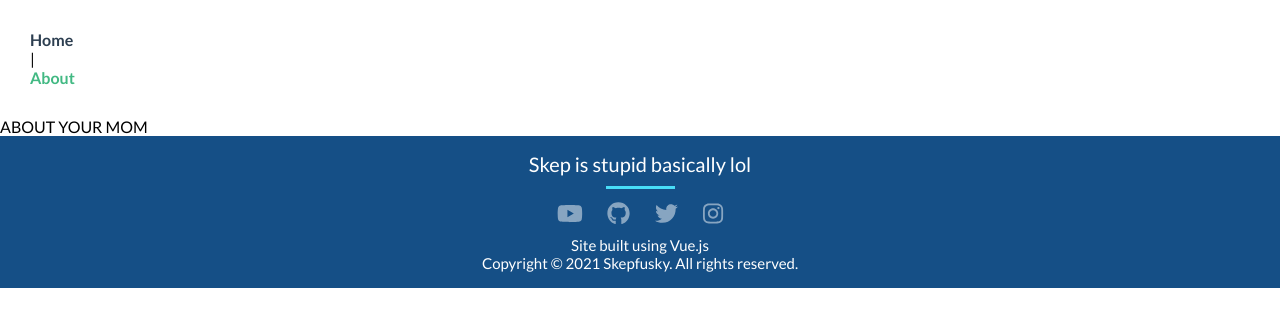
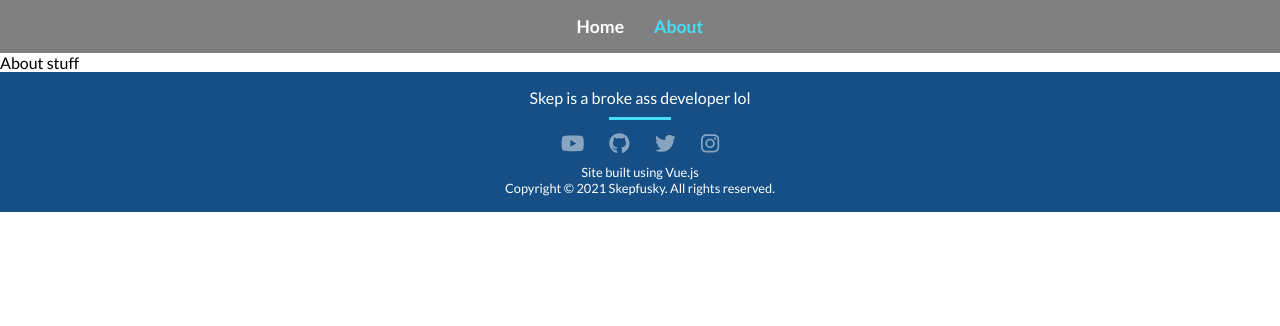
Before and after one commit to kuroji-fusky/kurojifusky.com, a Vue app: page /about in a window 1280 px wide. Shown: the top 326 px of the page. Built offline with nearby package versions, Linux system fonts and the light colour scheme.

Commit message:
Addtional header footer styles

```diff
--- a/src/App.vue
+++ b/src/App.vue
@@ -1,8 +1,10 @@
 <template>
-  <div id="nav">
-    <router-link to="/">Home</router-link> |
-    <router-link to="/about">About</router-link>
-  </div>
+  <header>
+    <ul>
+      <li><router-link to="/">Home</router-link></li>
+      <li><router-link to="/about">About</router-link></li>
+    </ul>
+  </header>
   <router-view/>
   <skep-footer/>
 </template>
@@ -19,15 +21,31 @@ export default {
 
 <style lang="scss">
 
-#nav {
-  padding: 30px;
+header {
+  // padding: 30px;
+  padding: 1rem 2rem;
+  @include flex_params(center, center, row);
+  @include list_spacing(30px);
+  background: gray;
+  font-size: 110%;
+
+  ul {
+    @include flex_params(unset, unset, row);
+  }
+
 
   a {
     font-weight: bold;
-    color: #2c3e50;
+    color: white;
+    @include prop_transition(color);
+
+    &:hover {
+      color: lighten($skep-lightblue, 27%);
+    }
 
     &.router-link-exact-active {
-      color: #42b983;
+      color: $skep-lightblue;
+      cursor: default;
     }
   }
 }
--- a/src/assets/scss/_mixins.scss
+++ b/src/assets/scss/_mixins.scss
@@ -1,4 +1,4 @@
-@mixin flexParams($hcent: center, $vcent: center, $dir: row) {
+@mixin flex_params($hcent: center, $vcent: center, $dir: row) {
   display: -webkit-flex;
   display: flex;
   justify-content: $hcent;
@@ -6,13 +6,7 @@
   flex-direction: $dir;
 }
 
-@mixin noPseudo {
-  *::before, *::after {
-    display: none !important;
-  }
-}
-
-@mixin liSpacing($width: 15px) {
+@mixin list_spacing($width: 15px) {
   li {
     margin-left: $width;
     &:first-child {
@@ -21,7 +15,36 @@
   }
 }
 
-@mixin transition($property: all, $time: 300ms) {
+@mixin prop_transition($property: all, $time: 300ms) {
   -webkit-transition: $property $time ease;
           transition: $property $time ease;
 }
+
+@mixin tooltips_top($prop,$width: 300px,$bg_color: rgba(black, 50%),$hpos: -35px,$font: 15px) {
+  #{$prop}:hover {
+    .tt-wrapper {
+      &:hover {
+        filter: opacity(100%);
+        opacity: 1;
+      }
+    }
+  }
+  .tt-wrapper {
+    @include flex_params(center, center, unset);
+    width: $width;
+    position: absolute;
+    top: $hpos;
+    font-size: $font;
+    left: calc($width / 2 - ($width - 10px)); // wow math
+    pointer-events: none;
+    filter: opacity(0%);
+    opacity: 0;
+    transition: all 300ms ease;
+
+    span {
+      padding: .45rem .85rem;
+      background-color: $bg_color;
+      border-radius: 5px;
+    }
+  }
+}
--- a/src/assets/scss/global.scss
+++ b/src/assets/scss/global.scss
@@ -7,14 +7,6 @@
   margin: 0;
   padding: 0;
   box-sizing: border-box;
-}
-*::before, *::after {
-  content:'';
-  display: block;
-}
-
-footer {
-  margin: 0 auto;
 }
 
 body {
--- a/src/components/SkepFooter.vue
+++ b/src/components/SkepFooter.vue
@@ -1,64 +1,131 @@
 <template>
   <footer>
-    <div id="wrapper">
     <div id="about">
-        <p>Skep is stupid basically lol</p>
+      <p>Skep is a broke ass developer lol</p>
     </div>
     <div id="social-row">
       <ul>
-          <li><a target="_blank" href="https://www.youtube.com/kokorohuskyproductions"><i class="fab fa-youtube"></i></a></li>
-          <li><a target="_blank" href="https://www.github.com/skepfusky"><i class="fab fa-github"></i></a></li>
-          <li><a target="_blank" href="https://www.twitter.com/skepfusky"><i class="fab fa-twitter"></i></a></li>
-          <li><a target="_blank" href="https://www.instagram.com/skepfusky"><i class="fab fa-instagram"></i></a></li>
+        <li>
+          <a target="_blank" href="https://youtube.com/kokorohuskyproductions">
+            <i class="fab fa-youtube"></i>
+            <div class="tooltip">
+              <span>skepfusky</span>
+            </div>
+          </a>
+        </li>
+        <li>
+          <a target="_blank" href="https://github.com/skepfusky">
+            <i class="fab fa-github"></i>
+            <div class="tooltip">
+              <span>skepfusky</span>
+            </div>
+          </a>
+        </li>
+        <li>
+          <a target="_blank" href="https://twitter.com/skepfusky">
+            <i class="fab fa-twitter"></i>
+            <div class="tooltip">
+              <span>@skepfusky</span>
+            </div>
+          </a>
+        </li>
+        <li>
+          <a target="_blank" href="https://instagram.com/skepfusky">
+            <i class="fab fa-instagram"></i>
+            <div class="tooltip">
+              <span>@skepfusky</span>
+            </div>
+          </a>
+        </li>
       </ul>
     </div>
-      <div id="copyright">Site built using Vue.js<br>Copyright &copy; {{ new Date().getFullYear() }} Skepfusky. All rights reserved.</div>
+    <div id="copyright">
+      <p>Site built using Vue.js</p>
+      <p>Copyright &copy; {{ new Date().getFullYear() }} Skepfusky. All rights reserved.</p>
     </div>
   </footer>
 </template>
 
 <style lang="scss" scoped>
-@include noPseudo();
+@include list_spacing(25px);
 
-#wrapper {
-  @include flexParams(unset, center, column);
-  min-width: 1280px;
-  padding: 1rem;
-  background: darken($skep-blue, 15%)  ;
+footer {
+  max-width: 1280px;
+  margin: 0 auto;
+  background: darken($skep-blue, 15%);
+  padding: 1rem 2.5rem;
+  color: white;
+}
+
+:is(#about, #copyright) {
+  text-align: center;
 }
 
 #social-row {
-  @include flexParams(center, center, column);
+  @include flex_params(center, center, column);
+  font-size: 130%;
+
   &::before {
-    display: block !important;
+    content: "";
+    display: block;
     width: 3em;
     height: 3px;
     background: $skep-lightblue;
     margin-block: 10px;
   }
 
-  @include liSpacing(25px);
-  font-size: 115%;
-
-  ul {
-    @include flexParams(unset, unset, row);
+  a {
+    position: relative;
+  }
 }
 
-  li {
-    @include transition();
-    filter: opacity(70%);
-    opacity: 0.7;
-
+a {
   &:hover {
+    .tooltip {
       filter: opacity(100%);
       opacity: 1;
     }
   }
 }
+.tooltip {
+  $tt-w: 300px;
+  @include flex_params(center, center, unset);
+  width: $tt-w;
+  position: absolute;
+  top: -35px;
+  font-size: 69%;
+  left: calc($tt-w / 2 - ($tt-w - 10px)); // wow math
+  pointer-events: none;
+  filter: opacity(0%);
+  opacity: 0;
+  transition: all 300ms ease;
+
+  span {
+    padding: 0.55rem 0.95rem;
+    background-color: rgba(black, 50%);
+    border-radius: 5px;
+  }
+}
+
+ul {
+  @include flex_params(unset, unset, row);
+}
+
+li {
+  filter: opacity(70%);
+  opacity: 0.7;
+  transform: translateY(0px);
+  @include prop_transition();
+
+  &:hover {
+    filter: opacity(100%);
+    transform: translateY(-2px);
+    opacity: 1;
+  }
+}
 
 #copyright {
-  text-align: center;
-  margin-top: .55rem;
-  font-size: 75%;
+  margin-top: 0.55rem;
+  font-size: 80%;
 }
 </style>
--- a/src/views/About.vue
+++ b/src/views/About.vue
@@ -1,3 +1,7 @@
 <template>
-ABOUT YOUR MOM
+About stuff
 </template>
+
+<style lang="scss" scoped>
+
+</style>
--- a/src/views/Home.vue
+++ b/src/views/Home.vue
@@ -11,3 +11,7 @@ export default {
   }
 }
 </script>
+
+<script lang="scss" scoped>
+
+</script>
```
Also changed, not shown: src/assets/vue-logo.png (renamed from src/assets/logo.png). Lines whose indentation alone changed are shown as unchanged.
